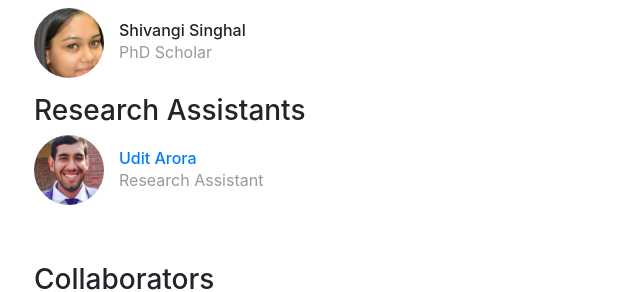
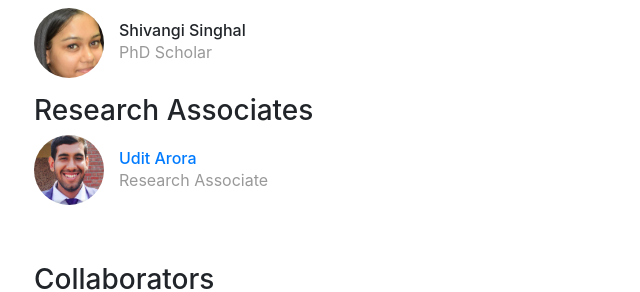
Before and after one commit to LCS2-IIITD/webpage, a Jekyll site: the page built from people.html, in a window 1280 px wide. Shown: the part 622-914 px from the top of the page, without its empty margins (51-691 px from the left). Built offline with Jekyll 4.4.1, drawn with Linux system fonts in a browser that asks for light colours.

Commit message:
Updated RA role title - Fixes #5

```diff
--- a/_config.yml
+++ b/_config.yml
@@ -18,7 +18,7 @@ roles:
   - key: postdoc
     name: Postdoctoral Fellow
   - key: ra
-    name: Research Assistants
+    name: Research Associates
   - key: grad
     name: Graduate Students
   - key: pgrad
--- a/_data/people.yml
+++ b/_data/people.yml
@@ -63,7 +63,7 @@ ra-a:
     role: ra
     image: /img/people/udit.jpg
     webpage: "https://www.linkedin.com/in/uditarora09/"
-    bio: Research Assistant
+    bio: Research Associate
 
 
 # grad-d:
```
